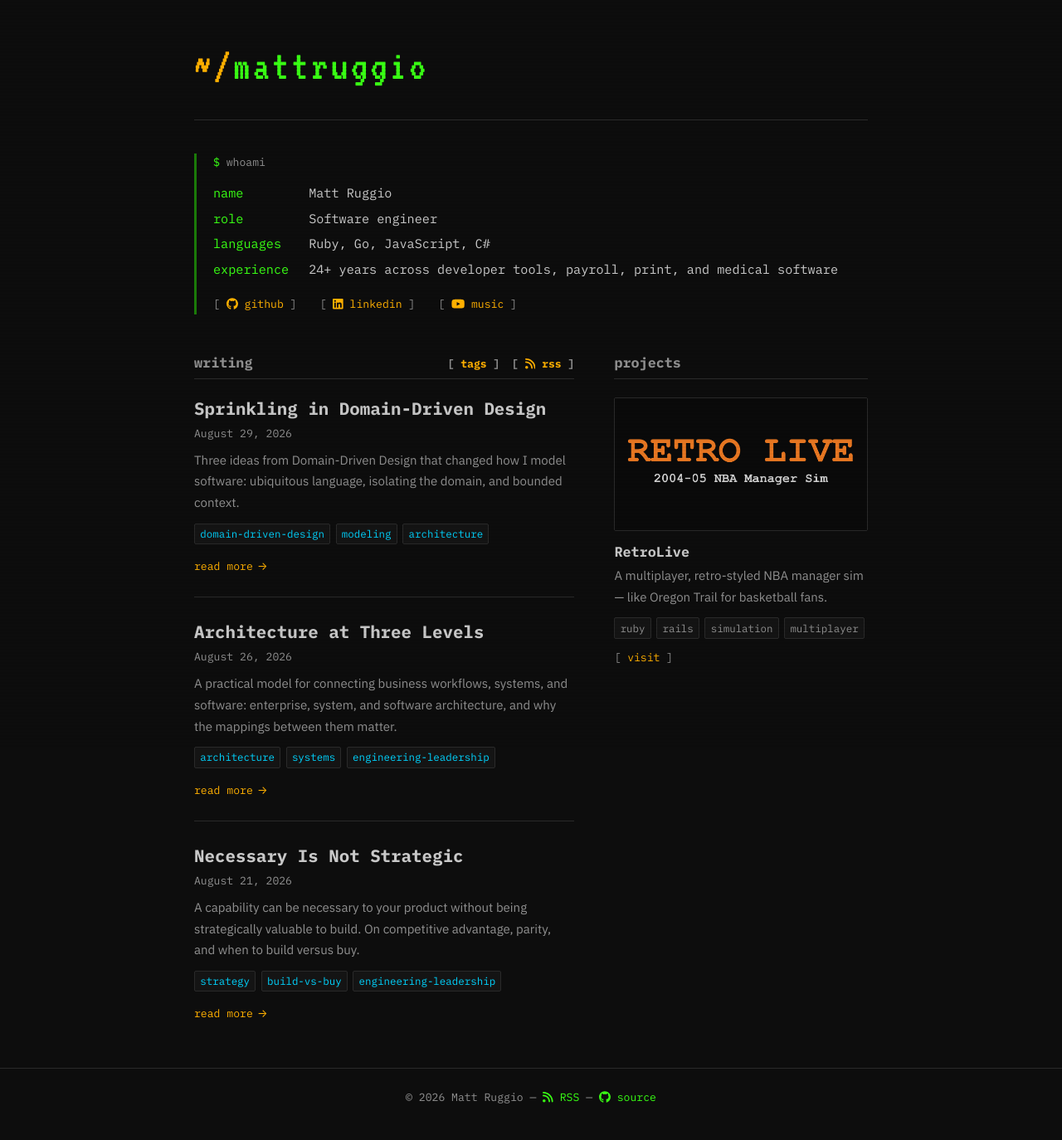
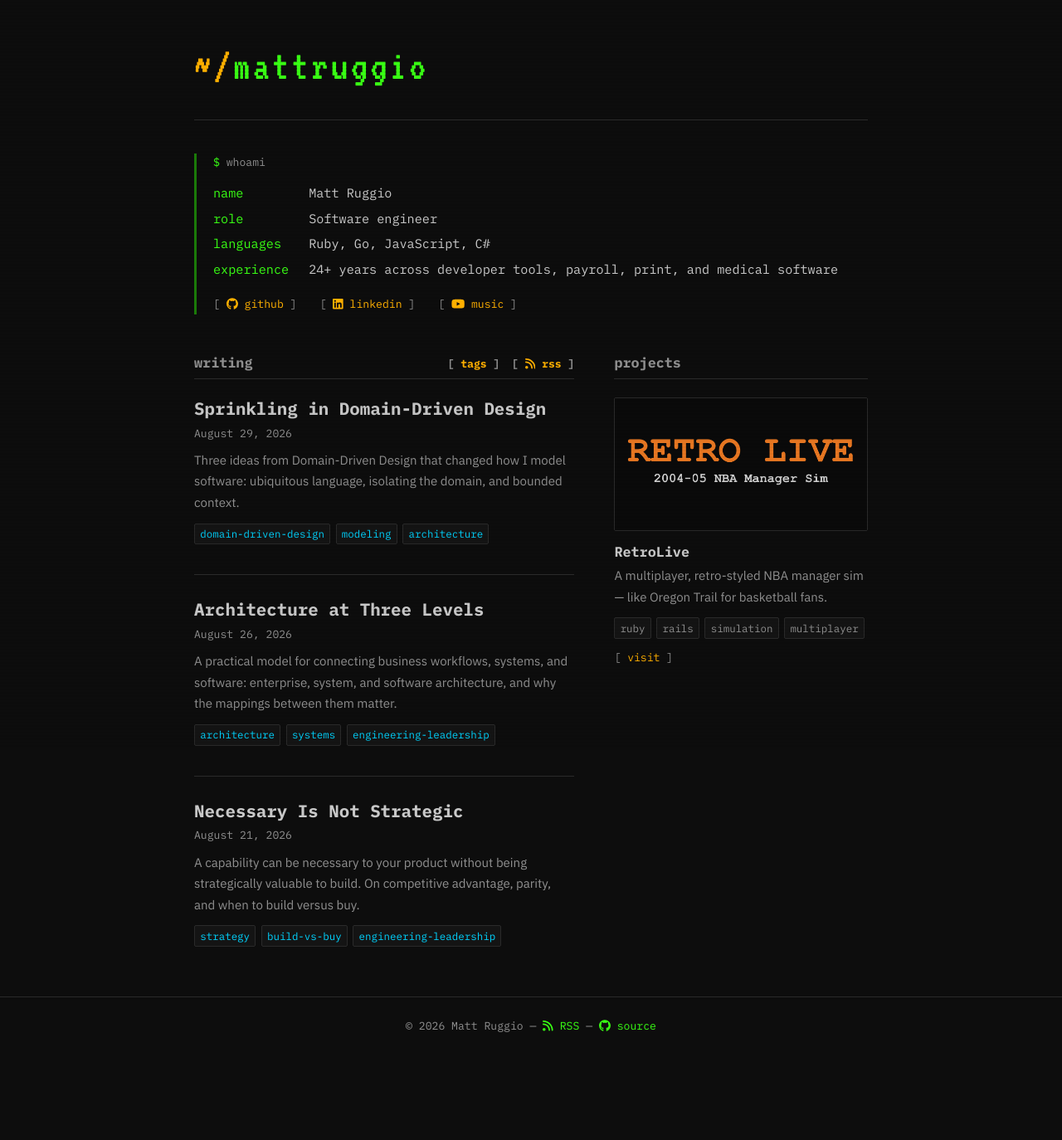
Before and after one commit to mattruggio/mattruggio.github.io, a Jekyll site: the page built from index.md, in a window 1280 px wide. Shown: the whole page at 83% size. Built offline with Jekyll 4.4.1, drawn with Linux system fonts in a browser that asks for light colours; after the commit the page ends 1288 px from its top, so only the background shows below that.

Commit message:
Drop the redundant "read more" links from post listings
Each listing item already links to the post through its title, so the
call to action pointed a second link at the same URL. Repeating generic
link text also gave screen reader users several indistinguishable "read
more" entries when listing a page's links. The arrow-link class remains
in use for the navigation links, which carry descriptive text.

Co-authored-by: Copilot <223556219+Copilot@users.noreply.github.com>
Copilot-Session: 331777e1-38da-4439-9766-a421efdafcb4

```diff
--- a/_layouts/home.html
+++ b/_layouts/home.html
@@ -53,7 +53,6 @@ layout: default
             {% endfor %}
           </p>
           {% endif %}
-          <a class="arrow-link arrow-link--next" href="{{ post.url | relative_url }}">read more</a>
         </li>
         {% endfor %}
       </ul>
--- a/_layouts/tag.html
+++ b/_layouts/tag.html
@@ -31,7 +31,6 @@ layout: default
         {% endfor %}
       </p>
       {% endif %}
-      <a class="arrow-link arrow-link--next" href="{{ post.url | relative_url }}">read more</a>
     </li>
     {% endfor %}
   </ul>
```
